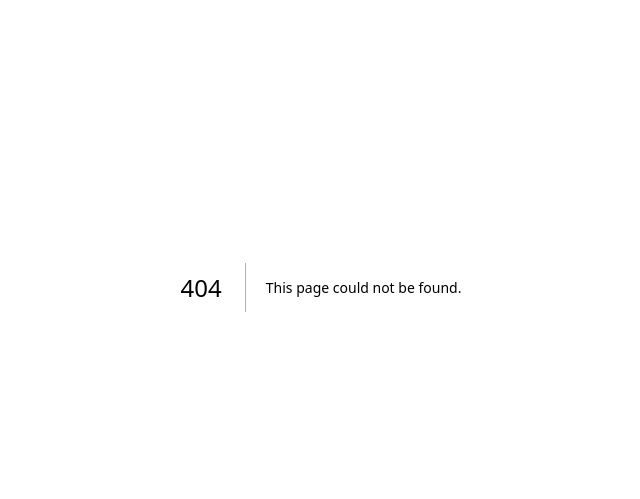
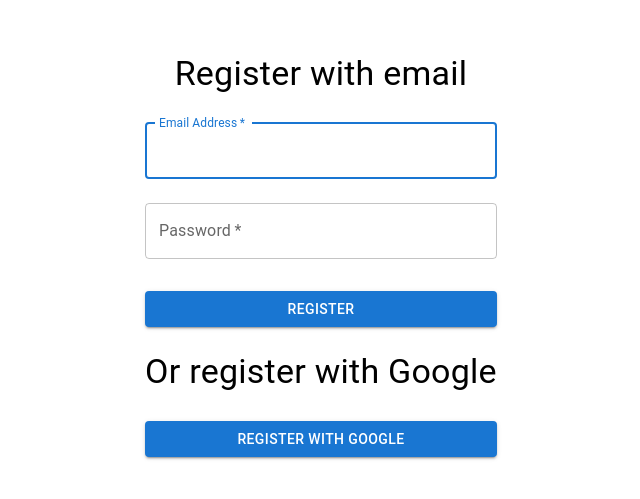
Before and after one commit to OmeletteDeicide/TestAndDeploy, a Next.js app in the folder frontend/: page /register in a window 1280 px wide. Before the commit this address had no page. Shown: the part 113-612 px from the top of the page, without its empty margins (319-959 px from the left). Built offline with nearby package versions, Linux system fonts and the light colour scheme.

Commit message:
ADD auth google

```diff
--- /dev/null
+++ b/frontend/src/components/LoginForm.js
@@ -0,0 +1,78 @@
+import React from 'react';
+import { signIn } from 'next-auth/react';
+import Button from '@mui/material/Button';
+import TextField from '@mui/material/TextField';
+import Box from '@mui/material/Box';
+import Typography from '@mui/material/Typography';
+
+const LoginForm = () => {
+    const handleLogin = async (event) => {
+        event.preventDefault();
+        const formData = new FormData(event.currentTarget);
+        const email = formData.get('email');
+        const password = formData.get('password');
+
+        // Ici, vous pouvez appeler signIn avec des identifiants, ou adapter selon votre méthode d'auth
+        await signIn('credentials', {
+            redirect: false,
+            email,
+            password
+        });
+    };
+
+    const handleGoogleSignIn = async () => {
+        await signIn('google', { callbackUrl: 'URL_DE_RETOUR' });
+    };
+
+    return (
+        <Box
+            component="form"
+            onSubmit={handleLogin}
+            noValidate
+            sx={{ mt: 1 }}
+        >
+            <Typography component="h1" variant="h5">
+                Sign in
+            </Typography>
+            <TextField
+                margin="normal"
+                required
+                fullWidth
+                id="email"
+                label="Email Address"
+                name="email"
+                autoComplete="email"
+                autoFocus
+            />
+            <TextField
+                margin="normal"
+                required
+                fullWidth
+                name="password"
+                label="Password"
+                type="password"
+                id="password"
+                autoComplete="current-password"
+            />
+            <Button
+                type="submit"
+                fullWidth
+                variant="contained"
+                sx={{ mt: 3, mb: 2 }}
+            >
+                Sign In
+            </Button>
+            <Button
+                onClick={handleGoogleSignIn}
+                fullWidth
+                variant="contained"
+                color="primary"
+                sx={{ mt: 1, mb: 2 }}
+            >
+                Sign in with Google
+            </Button>
+        </Box>
+    );
+};
+
+export default LoginForm;
--- /dev/null
+++ b/frontend/src/components/RegistrationForm.js
@@ -0,0 +1,92 @@
+import React from 'react';
+import { signIn } from 'next-auth/react';
+import Button from '@mui/material/Button';
+import TextField from '@mui/material/TextField';
+import Box from '@mui/material/Box';
+import Typography from '@mui/material/Typography';
+
+const RegistrationForm = () => {
+    const handleRegistration = async (event) => {
+        event.preventDefault();
+        const formData = new FormData(event.currentTarget);
+        const email = formData.get('email');
+        const password = formData.get('password');
+
+        // Ici, vous pouvez implémenter la logique pour enregistrer l'utilisateur dans votre base de données MongoDB
+        // Après l'inscription réussie, vous pouvez également connecter automatiquement l'utilisateur
+
+        // Pour l'instant, nous allons simplement simuler une connexion après l'inscription réussie
+        await signIn('credentials', {
+            redirect: false,
+            email,
+            password
+        });
+    };
+
+    const handleGoogleRegistration = async () => {
+        // L'inscription avec Google se fait en fait par la connexion via Google
+        // Après la connexion, si l'utilisateur n'existe pas dans votre base de données, vous pouvez l'enregistrer
+
+        // Utilisation de la même fonction signIn pour l'inscription via Google
+        await signIn('google');
+    };
+
+    return (
+        <Box
+            sx={{
+                display: 'flex',
+                flexDirection: 'column',
+                alignItems: 'center',
+            }}
+            component="form"
+            onSubmit={handleRegistration}
+            noValidate
+        >
+            <Typography variant="h4" gutterBottom>
+                Register with email
+            </Typography>
+            <TextField
+                margin="normal"
+                required
+                fullWidth
+                id="email"
+                label="Email Address"
+                name="email"
+                autoComplete="email"
+                autoFocus
+            />
+            <TextField
+                margin="normal"
+                required
+                fullWidth
+                name="password"
+                label="Password"
+                type="password"
+                id="password"
+                autoComplete="new-password"
+            />
+            <Button
+                type="submit"
+                fullWidth
+                variant="contained"
+                sx={{ mt: 3 }}
+            >
+                Register
+            </Button>
+            <Typography variant="h4" gutterBottom sx={{ mt: 3 }}>
+                Or register with Google
+            </Typography>
+            <Button
+                onClick={handleGoogleRegistration}
+                fullWidth
+                variant="contained"
+                color="primary"
+                sx={{ mt: 2 }}
+            >
+                Register with Google
+            </Button>
+        </Box>
+    );
+};
+
+export default RegistrationForm;
--- /dev/null
+++ b/frontend/src/pages/register.js
@@ -0,0 +1,14 @@
+import React from "react";
+import LoginForm from "../components/LoginForm";
+import Container from "@mui/material/Container";
+import RegistrationForm from "@/components/RegistrationForm";
+
+export default function Register() {
+  return (
+    <Container component="main" maxWidth="xs">
+      <div style={{display: 'flex', flexDirection: 'column', alignItems: 'center', height: '90vh', justifyContent: "center", }}>
+        <RegistrationForm />
+      </div>
+    </Container>
+  );
+}
```
Also changed, not shown: frontend/next-auth.config.js (added, +14 -0 lines), frontend/src/app/_app.js (added, +13 -0 lines), frontend/src/pages/api/auth/[...nextauth].js (added, +15 -0 lines), frontend/src/pages/login.js (added, +13 -0 lines).
